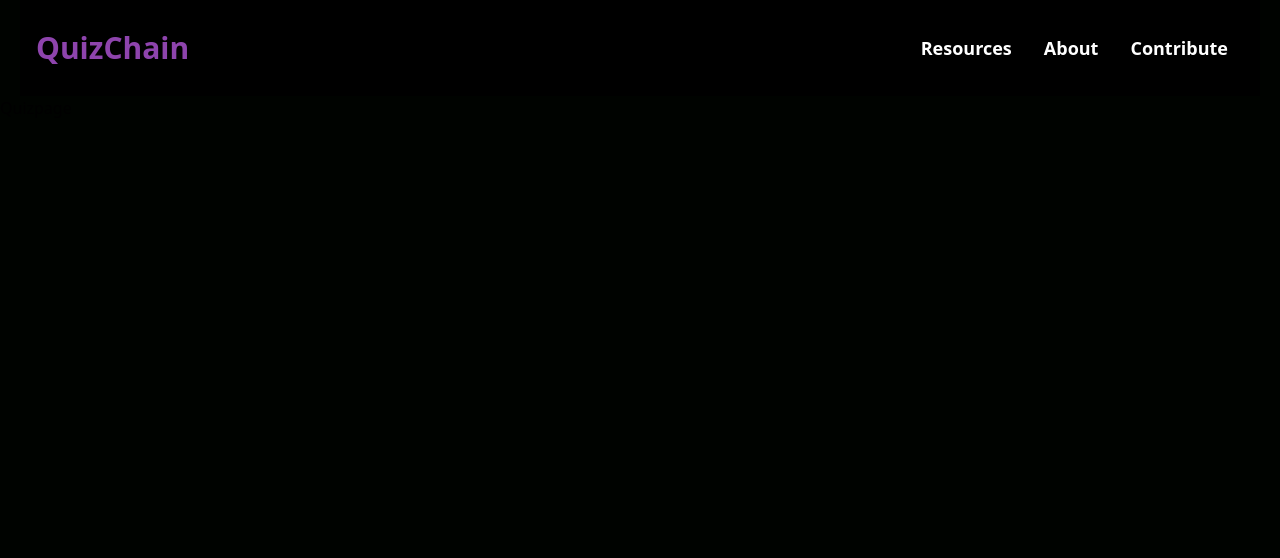
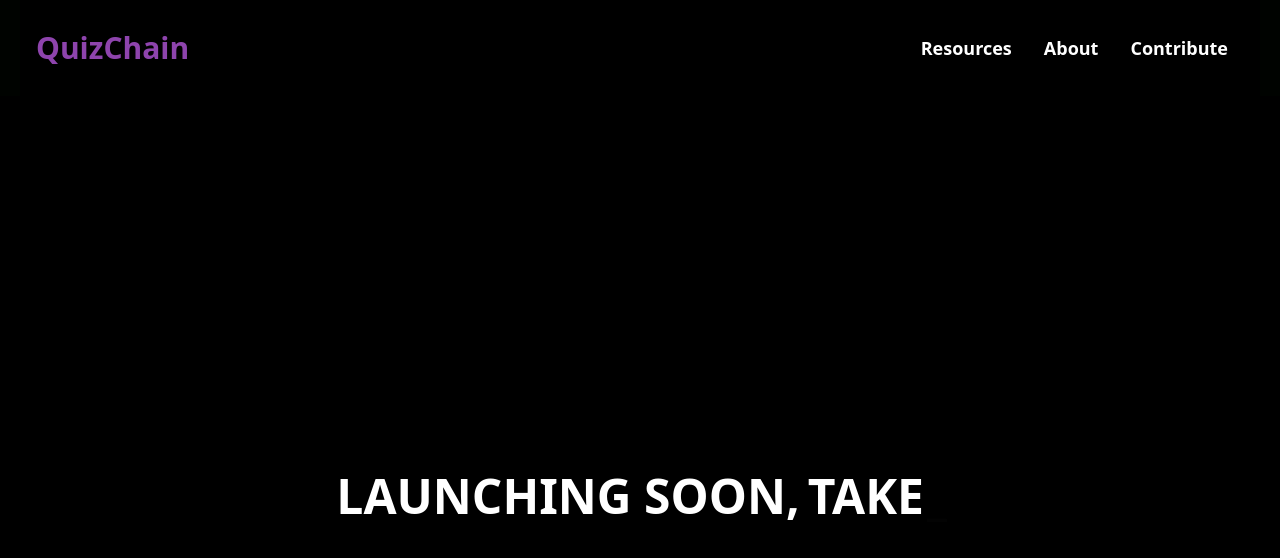
Before and after one commit to soham203/Web3-Quiz, a React (Vite) app: page /quizpage in a window 1280 px wide. Shown: the top 558 px of the page. Built offline with nearby package versions, Linux system fonts and the light colour scheme.

Commit message:
Production ready for main project page

```diff
--- a/src/pages/LandingPage.jsx
+++ b/src/pages/LandingPage.jsx
@@ -1,10 +1,18 @@
 import React from 'react'
+import { Routes, Route, useNavigate } from 'react-router-dom'
 import { Typewriter } from 'react-simple-typewriter';
 
 export default function LandingPage() {
+
+    const navigate = useNavigate();
+
+    const handelNav = () => {
+      navigate('/quizpage');
+    }
+
   return (
 
-    <div className='text-white'>
+    <div className='text-white bg-black'>
     <div className='max-w-[800px] mt-[-96px] w-full h-screen mx-auto text-center flex flex-col justify-center'>
       <p className='text-[#8E44AD] font-bold p-2'>
       POWERING THE FUTURE OF WEB 3.0
@@ -29,7 +37,7 @@ export default function LandingPage() {
         </div>
       </div>
       <p className='md:text-2xl text-xl font-bold text-gray-500'> One-stop quiz site for all blockchain-related technologies.</p>
-      <button className='bg-[#8E44AD] w-[200px] rounded-md my-6 mx-auto py-3 text-black text-xl font-semibold'>Take Quiz</button>
+      <button onClick={ handelNav } className='bg-[#8E44AD] w-[200px] rounded-md my-6 mx-auto py-3 text-black text-xl font-semibold'>Take Quiz</button>
     </div>
   </div>
 );
--- a/src/pages/Quizpage.jsx
+++ b/src/pages/Quizpage.jsx
@@ -1,8 +1,22 @@
 import React from 'react'
+import { Typewriter } from 'react-simple-typewriter';
 
 function Quizpage() {
   return (
-    <div>Quizpage</div>
+    <div className='text-white bg-black  md:text-4xl sm:text-4xl text-xl py-4 lg:text-5xl items-center h-screen font-extrabold flex justify-center align-middle'>
+      <p>LAUNCHING SOON,</p>
+      <div className='pl-2'>
+      <Typewriter
+        words={['GOOD', 'THINGS', 'TAKE', 'TIME', 'TO', 'HAPPEN']}
+        loop={true}
+        typeSpeed={120}
+        deleteSpeed={140}
+        delaySpeed={1000}
+        cursor
+        cursorStyle="_"
+        />
+        </div>
+    </div>
   )
 }
 
```
